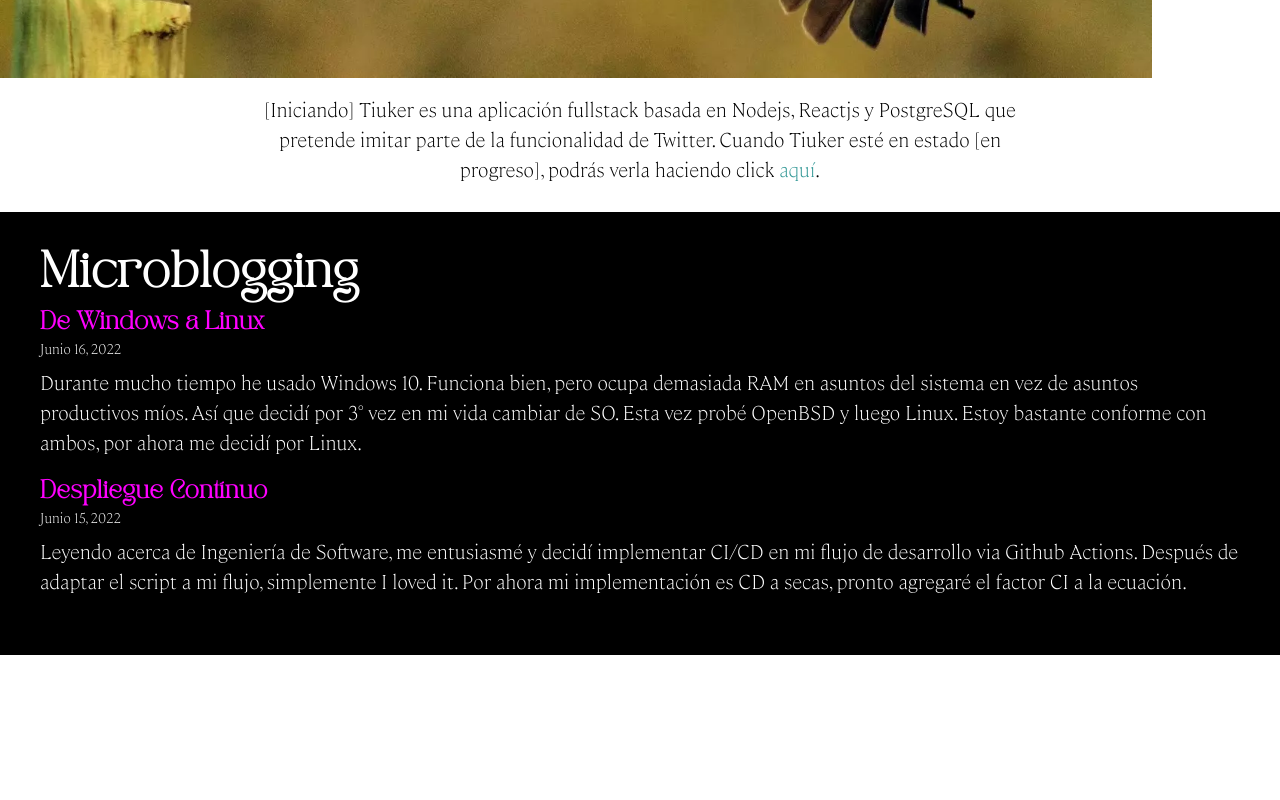
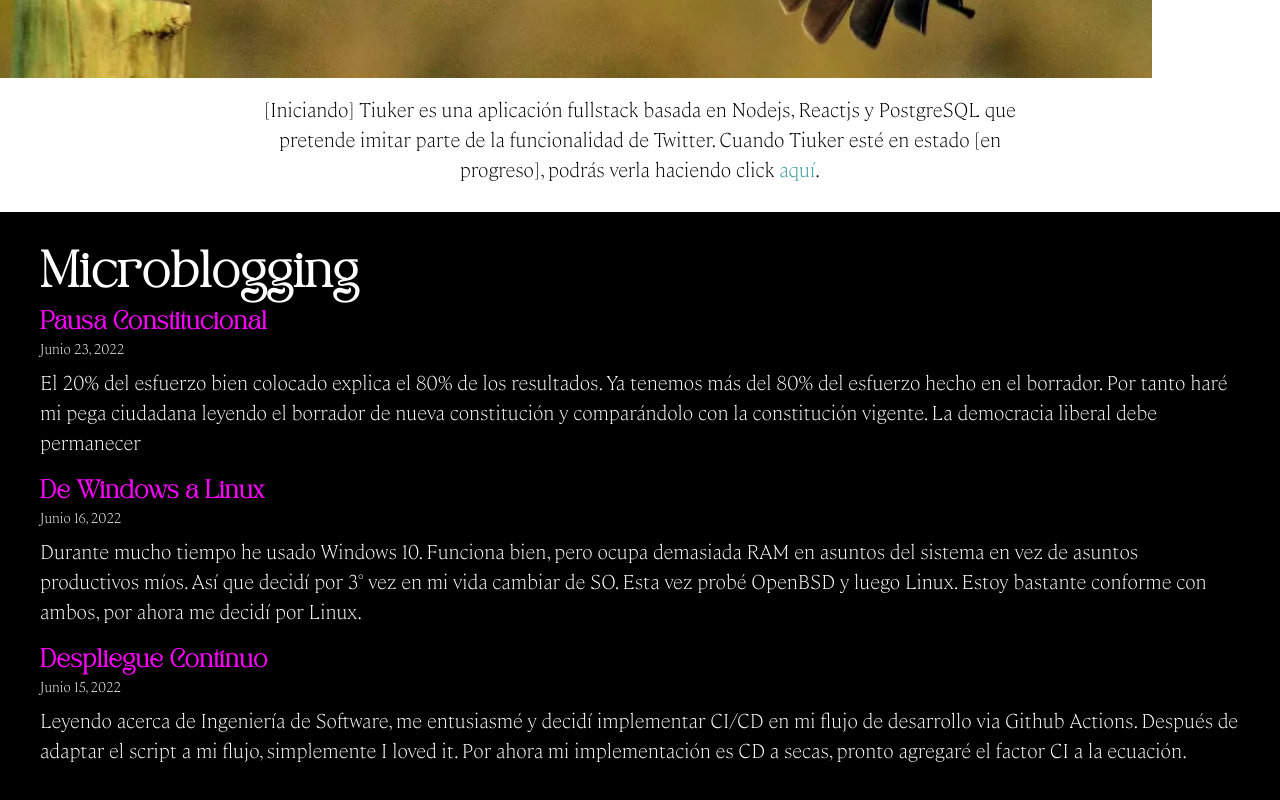
Before and after one commit to gnietto/gnietto.github.io, a React (Vite) app: page / in a window 1280 px wide. Shown: the part 2823-3623 px from the top of the page. Before the commit the page ends 3478 px from the top, so only its background shows below. Built offline with nearby package versions, Linux system fonts and the light colour scheme.

Commit message:
Agrega microblogpost

```diff
--- a/src/posts.ts
+++ b/src/posts.ts
@@ -1,4 +1,15 @@
 const posts = [
+  {
+    key: 3,
+    titulo: 'Pausa Constitucional',
+    texto: [
+      'El 20% del esfuerzo bien colocado explica el 80% de los resultados. Ya tenemos más del 80% del esfuerzo hecho en el borrador. Por tanto haré mi pega ciudadana leyendo el borrador de nueva constitución y comparándolo con la constitución vigente. La democracia liberal debe permanecer'
+    ],
+    autor: 'Germán',
+    fecha: 'Junio 23, 2022',
+    link: '/chile-constitucion-1',
+    tag: 'Sociedad'
+  },
   {
     key: 2,
     titulo: 'De Windows a Linux',
```
